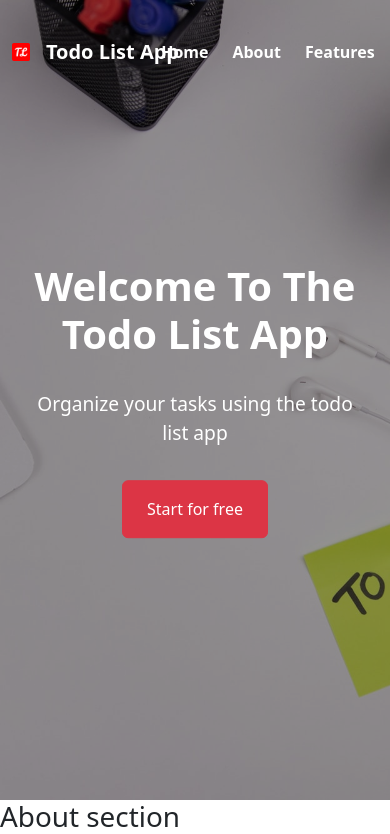
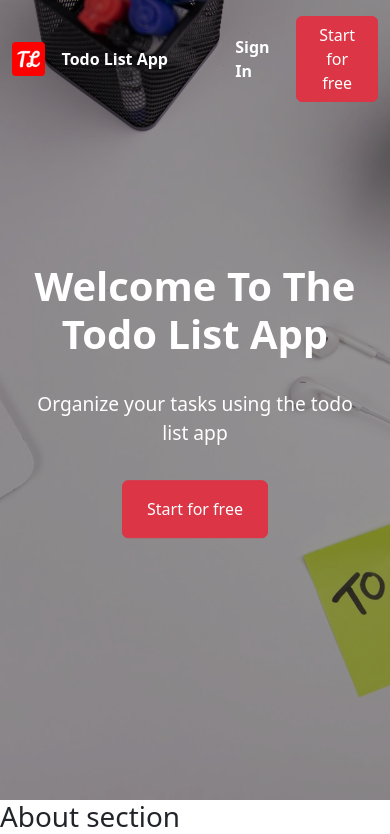
Before and after one commit to nhadi44/todo_list, a PHP site: page /todo_list/ in a window 390 px wide. Shown: the top 834 px of the page. Run offline with PHP 8.4, Linux system fonts and the light colour scheme.

Commit message:
feat(navbar): Add link signin and button start for free

```diff
--- a/app/views/layout/navbar.php
+++ b/app/views/layout/navbar.php
@@ -7,16 +7,22 @@
             </a>
         </div>
         <ul class="navbar-nav d-flex align-items-center flex-row gap-4">
-            <li class="nav-item text-white fw-semibold" id="homeLink">
+            <li class="nav-item text-white fw-semibold mobile_view" id="homeLink">
                 <a class="nav-link">Home</a>
             </li>
-            <li class="nav-item text-white fw-semibold">
+            <li class="nav-item text-white fw-semibold mobile_view">
                 <a href="#about" class="nav-link">About</a>
             </li>
-            <li class="nav-item text-white fw-semibold">
+            <li class="nav-item text-white fw-semibold mobile_view">
                 <a href="#features" class="nav-link">Features</a>
             </li>
-            <li class="nav-item navbar_sperator"></li>
+            <li class="nav-item navbar_sperator mobile_view"></li>
+            <li class="nav-item text-white fw-semibold">
+                <a href="" class="nav-link">Sign In</a>
+            </li>
+            <li class="nav-item text-white fw-semibold">
+                <a href="" class="btn btn-danger">Start for free</a>
+            </li>
         </ul>
     </div>
 </nav>
--- a/public/css/custom/navbar.css
+++ b/public/css/custom/navbar.css
@@ -1,7 +1,7 @@
 .navbar-wrapper {
   z-index: 40;
   width: 100%;
-  padding: 2rem 0;
+  padding: 1.2rem 0;
   transition: all 0.3s ease;
 }
 
@@ -27,3 +27,25 @@
   border-left: 1px solid #fff;
   height: 30px;
 }
+
+.movile_view {
+  display: block;
+}
+
+@media only screen and (max-width: 768px) {
+  .mobile_view {
+    display: none;
+  }
+
+  .navbar-wrapper {
+    padding: 1rem 0;
+  }
+
+  .navbar_todo-icon {
+    width: 15%;
+  }
+
+  .navbar_todo-title {
+    font-size: 16px;
+  }
+}
```
